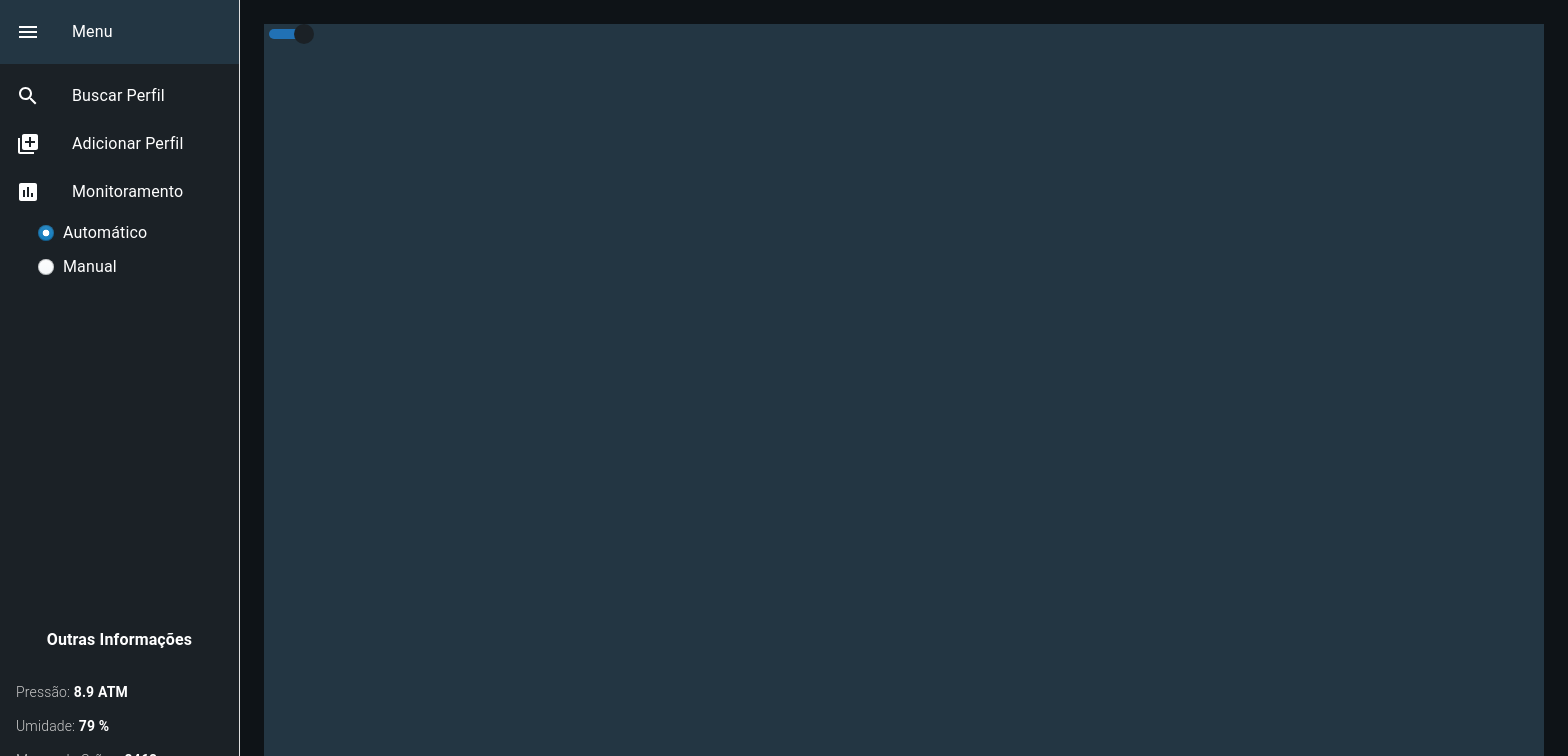
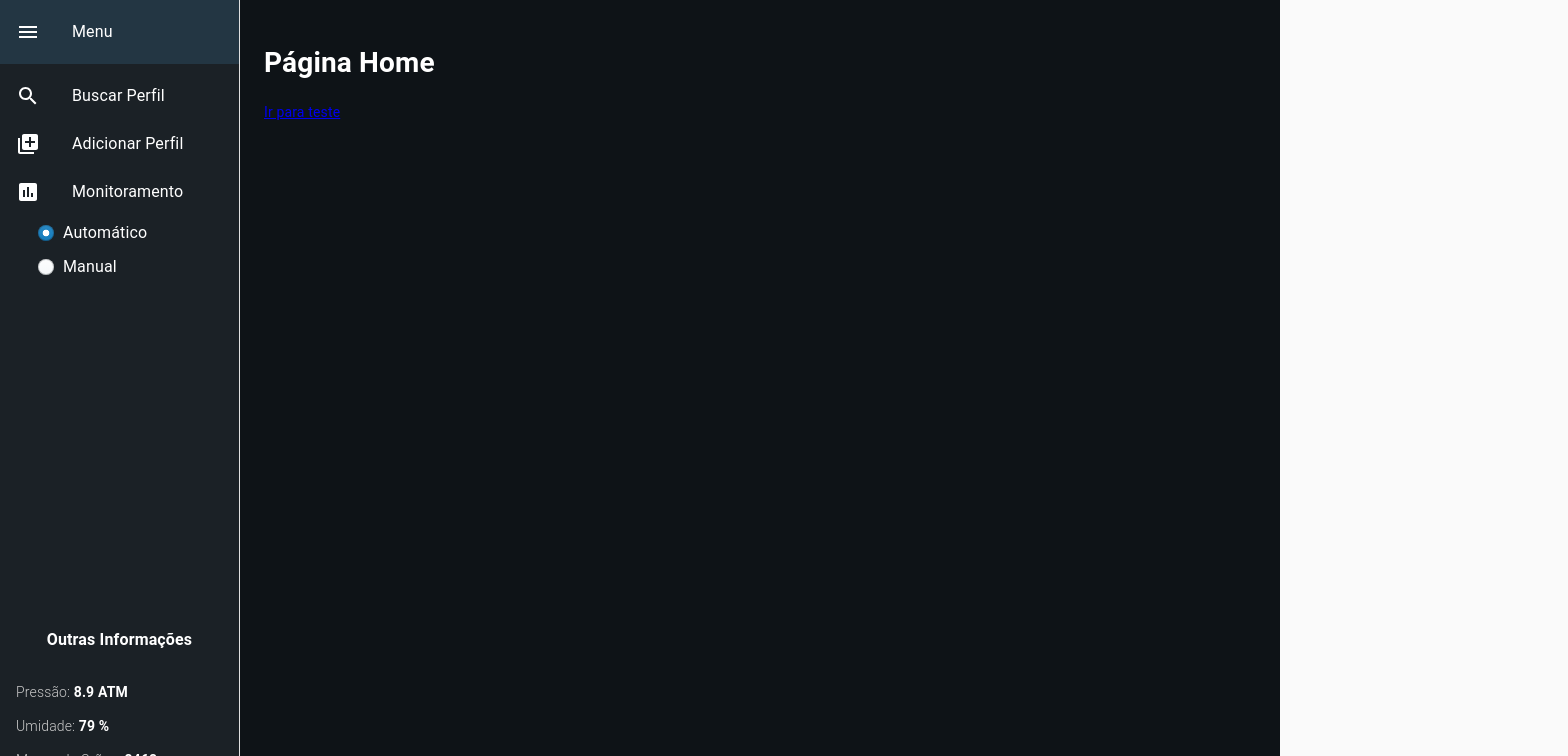
Before and after one commit to cpejr/frontend-cafetorrado, a React (Create React App) app: page / in a window 1280 px wide. Shown: the top 756 px of the page, 1568 px wide, since content can reach past the window. Built offline with nearby package versions, Linux system fonts and the light colour scheme.

Commit message:
Feat: Roteamento de páginas por url

```diff
--- a/package.json
+++ b/package.json
@@ -9,13 +9,15 @@
     "@testing-library/react": "^11.1.0",
     "@testing-library/user-event": "^12.1.10",
     "antd": "^4.10.3",
+    "bootstrap": "^4.6.0",
     "clsx": "^1.1.1",
+    "component": "^1.1.0",
+    "history": "^5.0.0",
     "prop-types": "^15.7.2",
-    "bootstrap": "^4.6.0",
-    "component": "^1.1.0",
     "react": "^17.0.1",
     "react-bootstrap": "^1.4.3",
     "react-dom": "^17.0.1",
+    "react-router-dom": "^5.2.0",
     "react-scripts": "^4.0.1",
     "react-switch": "^6.0.0",
     "react-toggle": "^4.1.1",
--- a/src/App.jsx
+++ b/src/App.jsx
@@ -3,6 +3,7 @@ import ThemeContextProvider from './Context/ThemeContext';
 import './App.css';
 import Teste from './Components/teste';
 import TemplateWithDrawer from './templates';
+import RouterComponent from './routes';
 // import coffee from './styles/themes/coffee';
 
 const valuesInfo = {
@@ -12,12 +13,19 @@ const valuesInfo = {
 };
 
 function App() {
+  // return (
+  //   <ThemeContextProvider>
+  //     <TemplateWithDrawer valuesInfo={valuesInfo}>
+  //       <div className="teste">
+  //         <Teste />
+  //       </div>
+  //     </TemplateWithDrawer>
+  //   </ThemeContextProvider>
+  // );
   return (
     <ThemeContextProvider>
       <TemplateWithDrawer valuesInfo={valuesInfo}>
-        <div className="teste">
-          <Teste />
-        </div>
+        <RouterComponent />
       </TemplateWithDrawer>
     </ThemeContextProvider>
   );
--- /dev/null
+++ b/src/adapters/history.js
@@ -0,0 +1,5 @@
+import { createBrowserHistory } from 'history';
+
+const history = createBrowserHistory();
+
+export default history;
--- /dev/null
+++ b/src/routes.jsx
@@ -0,0 +1,24 @@
+import React from 'react';
+import { BrowserRouter as Router, Route, Switch, Link } from 'react-router-dom';
+import Teste from './Components/teste';
+
+const RouterComponent = () => {
+  return (
+    <Router>
+      <Switch>
+        <Route path="/" exact>
+          <h1>Página Home</h1>
+          <Link to="/teste">Ir para teste</Link>
+        </Route>
+
+        <Route path="/teste">
+          <Teste />
+          <h1>Página de testes</h1>
+          <Link to="/">Ir para Home</Link>
+        </Route>
+      </Switch>
+    </Router>
+  );
+};
+
+export default RouterComponent;
--- a/src/templates/index.js
+++ b/src/templates/index.js
@@ -1,5 +1,5 @@
 import React from 'react';
-import DrawerComponent from '../Components/organisms/drawer';
+import DrawerComponent from '../components/organisms/drawer';
 
 const TemplateWithDrawer = ({ children, valuesInfo }) => {
   return <DrawerComponent valuesInfo={valuesInfo}>{children}</DrawerComponent>;
```
Also changed, not shown: 1 other file (tests, documents, lock files or other folders).
